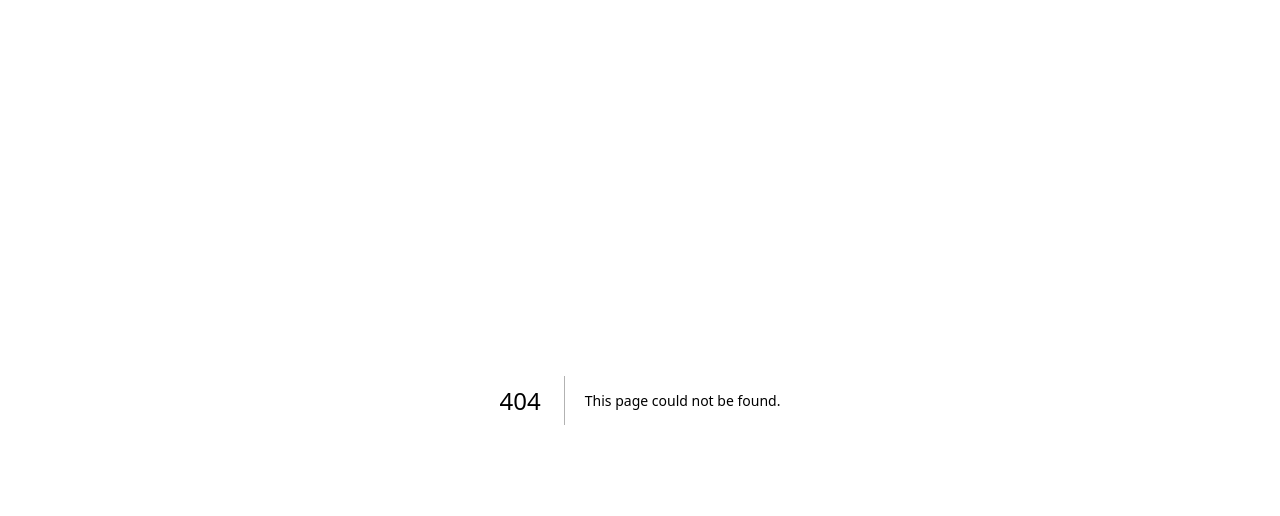
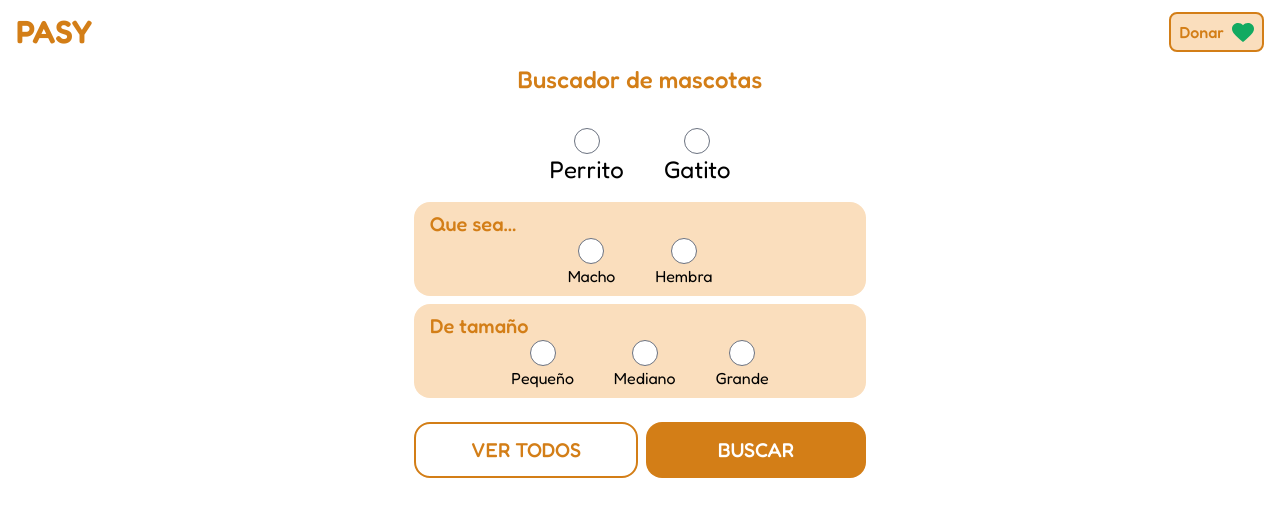
Before and after one commit to beichooo/pasy-legacy, a Next.js app: page /searcher in a window 1280 px wide. Before the commit this address had no page. Shown: the top 516 px of the page. Built offline with nearby package versions, Linux system fonts and the light colour scheme.

Commit message:
Create the frontend of searcher form and add some dependencies

```diff
--- /dev/null
+++ b/app/components/ActionBtns.tsx
@@ -0,0 +1,26 @@
+import React from "react";
+
+interface ButtonProps {
+  text: string;
+  type: "submit" | "button";
+  variant: "primary" | "secondary";
+}
+
+const ActionBtns: React.FC<ButtonProps> = ({ text, type, variant }) => {
+  const baseClasses = "flex-1 rounded-2xl font-medium text-xl p-3";
+  const primaryClasses = "bg-pasy-brown-text text-white";
+  const secondaryClasses =
+    "text-pasy-brown-text border-2 border-pasy-brown-text";
+
+  const classes = `${baseClasses} ${
+    variant === "primary" ? primaryClasses : secondaryClasses
+  }`;
+
+  return (
+    <button type={type} className={classes}>
+      {text}
+    </button>
+  );
+};
+
+export default ActionBtns;
--- /dev/null
+++ b/app/searcher/page.tsx
@@ -0,0 +1,131 @@
+import Header from "../components/Header";
+import ActionBtns from "../components/ActionBtns";
+
+const Searcher: React.FC = () => {
+  return (
+    <>
+      <Header />
+      <h1 className=" text-center font-fredoka text-2xl text-pasy-brown-text font-medium">
+        Buscador de mascotas
+      </h1>
+      <div>
+        <form className="flex flex-col font-fredoka max-w-[500px] mx-auto p-6 gap-2">
+          <div className="rounded-2xl px-4 py-2">
+            <legend className="font-medium text-xl text-pasy-brown-text hidden">
+              Especie
+            </legend>
+            <div className="flex flex-row mx-auto w-fit gap-10">
+              <label
+                htmlFor="pet-specie"
+                className="flex flex-col text-black font-normal text-2xl"
+              >
+                <input
+                  className="p-3 text-pasy-brown-text bg-white checked:bg-pasy-brown-text self-center"
+                  type="radio"
+                  name="pet-specie"
+                  id="dog-specie"
+                  required
+                />
+                Perrito
+              </label>
+              <label
+                htmlFor="pet-specie"
+                className="flex flex-col text-black font-normal text-2xl"
+              >
+                <input
+                  className="p-3 text-pasy-brown-text bg-white checked:bg-pasy-brown-text self-center"
+                  type="radio"
+                  name="pet-specie"
+                  id="cat-specie"
+                />
+                Gatito
+              </label>
+            </div>
+          </div>
+          <div className="rounded-2xl bg-pasy-brown-bg-second px-4 py-2">
+            <legend className="font-medium text-xl text-pasy-brown-text">
+              Que sea...
+            </legend>
+            <div className="flex flex-row mx-auto w-fit gap-10">
+              <label
+                htmlFor="pet-gender"
+                className="flex flex-col text-black font-normal"
+              >
+                <input
+                  className="p-3 text-pasy-brown-text bg-white checked:bg-pasy-brown-text self-center"
+                  type="radio"
+                  name="pet-gender"
+                  id="male-pet"
+                  required
+                />
+                Macho
+              </label>
+              <label
+                htmlFor="pet-gender"
+                className="flex flex-col text-black font-normal"
+              >
+                <input
+                  className="p-3 text-pasy-brown-text bg-white checked:bg-pasy-brown-text self-center"
+                  type="radio"
+                  name="pet-gender"
+                  id="female-pet"
+                />
+                Hembra
+              </label>
+            </div>
+          </div>
+
+          <div className="rounded-2xl bg-pasy-brown-bg-second px-4 py-2">
+            <legend className="font-medium text-xl text-pasy-brown-text">
+              De tamaño
+            </legend>
+            <div className="flex flex-row mx-auto w-fit gap-10">
+              <label
+                htmlFor="pet-size"
+                className="flex flex-col text-black font-normal"
+              >
+                <input
+                  type="radio"
+                  name="pet-size"
+                  id="pet-small"
+                  className="p-3 text-pasy-brown-text bg-white checked:bg-pasy-brown-text self-center"
+                />
+                Pequeño
+              </label>
+              <label
+                htmlFor="pet-size"
+                className="flex flex-col text-black font-normal"
+              >
+                <input
+                  type="radio"
+                  name="pet-size"
+                  id="pet-middle"
+                  className="p-3 text-pasy-brown-text bg-white checked:bg-pasy-brown-text self-center"
+                />
+                Mediano
+              </label>
+              <label
+                htmlFor="pet-size"
+                className="flex flex-col text-black font-normal"
+              >
+                <input
+                  type="radio"
+                  name="pet-size"
+                  id="pet-large"
+                  className="p-3 text-pasy-brown-text bg-white checked:bg-pasy-brown-text self-center"
+                />
+                Grande
+              </label>
+            </div>
+          </div>
+          <div className="flex flex-row gap-2 mt-4">
+            <ActionBtns text="VER TODOS" type="button" variant="secondary" />
+            <ActionBtns text="BUSCAR" type="submit" variant="primary" />
+          </div>
+        </form>
+      </div>
+    </>
+  );
+};
+
+export default Searcher;
--- a/tailwind.config.ts
+++ b/tailwind.config.ts
@@ -24,7 +24,7 @@ const config: Config = {
       },
     },
   },
-  plugins: [],
+  plugins: [require("@tailwindcss/forms")],
 };
 
 export default config;
```
Also changed, not shown: package.json (+6 -5 lines), 1 other file (tests, documents, lock files or other folders).
